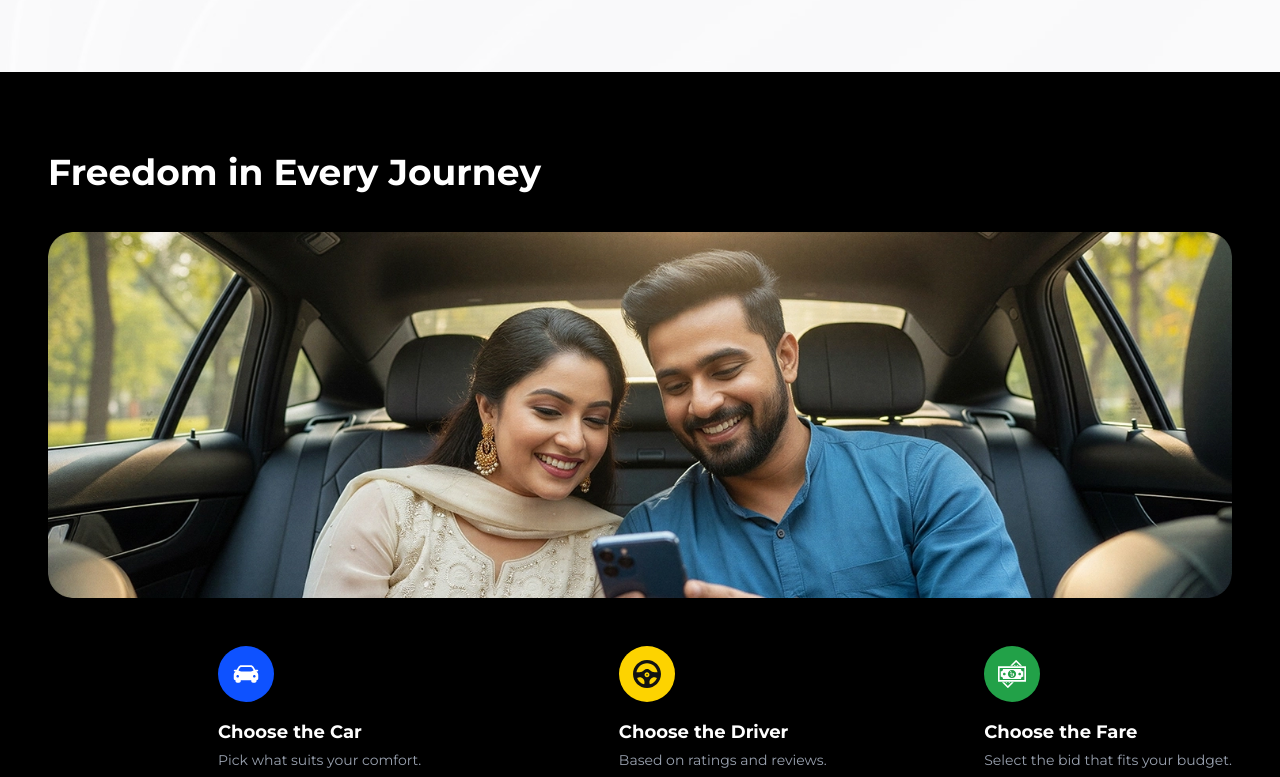
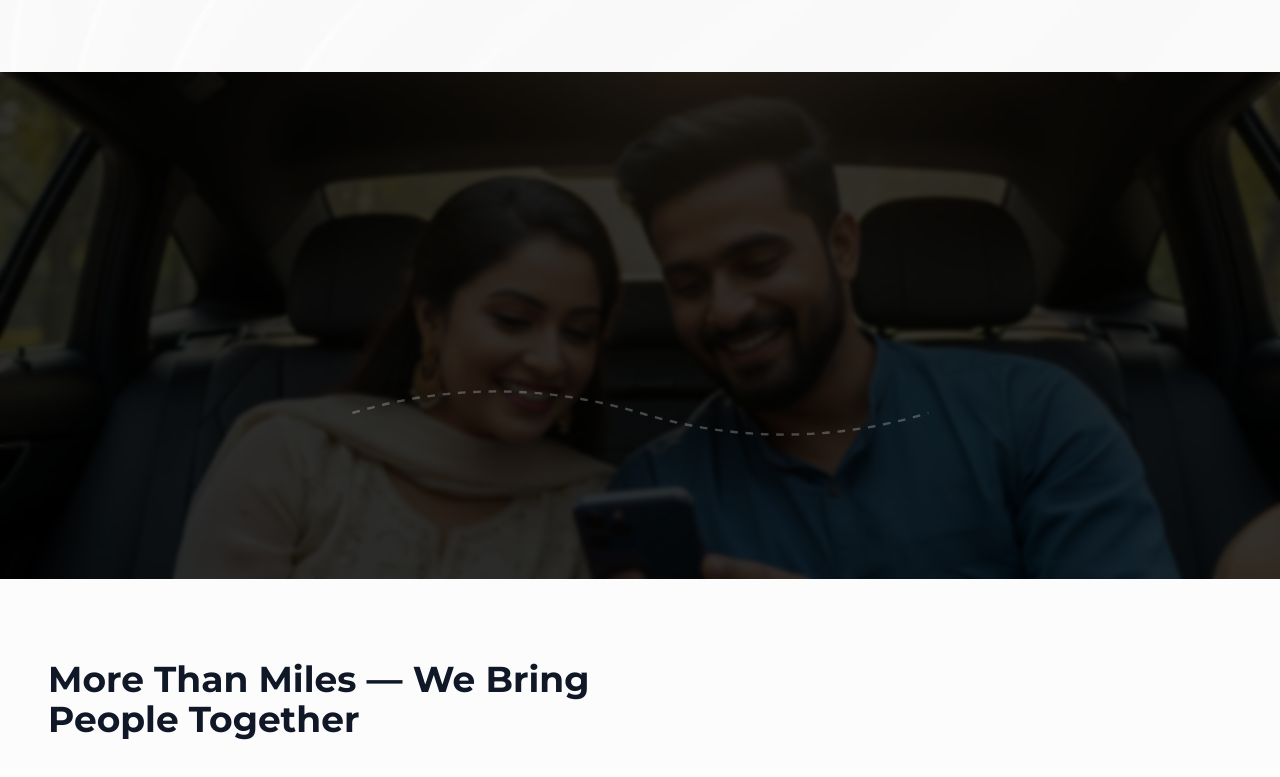
Before and after one commit to Sanjida-Parven-Alfe/garibook-homepage, a React (Vite) app: page / in a window 1280 px wide. Shown: the part 2020-2797 px from the top of the page. Built offline with nearby package versions, Linux system fonts and the light colour scheme.

Commit message:
Freedom Section style edited

```diff
--- a/src/components/sections/FreedomSection.jsx
+++ b/src/components/sections/FreedomSection.jsx
@@ -11,56 +11,128 @@ import priceIcon from "../../assets/icons/price.svg";
 gsap.registerPlugin(ScrollTrigger);
 
 const items = [
-  { key: "chooseCar", icon: carIcon },
-  { key: "chooseDriver", icon: driveIcon },
-  { key: "chooseFare", icon: priceIcon },
+  { key: "chooseCar", icon: carIcon, number: "01" },
+  { key: "chooseDriver", icon: driveIcon, number: "02" },
+  { key: "chooseFare", icon: priceIcon, number: "03" },
 ];
 
 export default function FreedomSection() {
   const { t } = useLanguage();
   const sectionRef = useRef(null);
-  const cardsRef = useRef([]);
+  const titleRef = useRef(null);
+  const itemsRef = useRef([]);
 
   useEffect(() => {
     const ctx = gsap.context(() => {
-      gsap.from(cardsRef.current, {
-        opacity: 0,
-        y: 40,
-        duration: 0.6,
-        stagger: 0.2,
-        scrollTrigger: {
-          trigger: sectionRef.current,
-          start: "top 75%",
-          once: true,
-        },
+      gsap.fromTo(
+        titleRef.current,
+        { opacity: 0, y: 50 },
+        {
+          opacity: 1,
+          y: 0,
+          duration: 0.9,
+          ease: "power3.out",
+          scrollTrigger: {
+            trigger: sectionRef.current,
+            start: "top 75%",
+            end: "bottom 20%",
+            toggleActions: "play reverse play reverse",
+          },
+        }
+      );
+
+
+      itemsRef.current.forEach((itemEl, index) => {
+        if (!itemEl) return;
+
+        gsap.fromTo(
+          itemEl,
+          { opacity: 0, y: 70, scale: 0.85 },
+          {
+            opacity: 1,
+            y: 0,
+            scale: 1,
+            duration: 0.9,
+            delay: index * 0.15,
+            ease: "power3.out",
+            scrollTrigger: {
+              trigger: sectionRef.current,
+              start: "top 70%",
+              end: "bottom 15%",
+              toggleActions: "play reverse play reverse",
+            },
+          }
+        );
       });
     }, sectionRef);
+
     return () => ctx.revert();
   }, []);
 
   return (
-    <section ref={sectionRef} className="bg-black py-16 md:py-20">
-      <div className="mx-auto max-w-7xl px-6 md:px-12">
-        <h2 className="text-3xl md:text-4xl font-bold text-white mb-10">
-          {t.freedom?.heading}
-        </h2>
+    <section
+      ref={sectionRef}
+      className="relative py-12 md:py-16 bg-cover bg-center bg-no-repeat overflow-hidden"
+      style={{ backgroundImage: `url(${bannerImg})` }}
+    >
 
-        <div className="rounded-3xl overflow-hidden mb-12">
-          <img src={bannerImg} alt="" className="w-full h-auto object-cover" />
+      <div className="absolute inset-0 bg-black/80 backdrop-blur-[2px]" />
+
+      <div className="relative z-10 mx-auto max-w-7xl px-6 md:px-12">
+
+        <div ref={titleRef} className="text-center mb-12 md:mb-16">
+          <h2 className="text-3xl md:text-5xl font-black text-white tracking-wide leading-tight">
+            Freedom in <span className="text-amber-400">Every Journey</span>
+          </h2>
         </div>
 
-        <div className="grid grid-cols-1 sm:grid-cols-3 gap-8 justify-items-start md:justify-items-end">
+
+        <div className="relative grid grid-cols-1 md:grid-cols-3 gap-10 md:gap-8 text-center items-start">
+
+          <div className="hidden md:block absolute top-[105px] left-[15%] right-[15%] z-0 pointer-events-none">
+            <svg
+              className="w-full h-24"
+              viewBox="0 0 800 100"
+              fill="none"
+              xmlns="http://www.w3.org/2000/svg"
+            >
+              <path
+                d="M100,50 Q250,5 400,50 T700,50"
+                stroke="rgba(255, 255, 255, 0.25)"
+                strokeWidth="2.5"
+                strokeDasharray="8 8"
+                fill="none"
+              />
+            </svg>
+          </div>
+
           {items.map((item, i) => (
             <div
               key={item.key}
-              ref={(el) => (cardsRef.current[i] = el)}
-              className="text-left"
+              ref={(el) => (itemsRef.current[i] = el)}
+              className="relative z-10 flex flex-col items-center group"
             >
-              <img src={item.icon} alt="" className="h-14 w-auto mb-4" />
-              <h5 className="text-lg font-bold text-white mb-1">
+              {/* Step Number */}
+              <span className="text-4xl md:text-5xl font-black text-white/30 mb-3 tracking-widest transition-colors duration-300 group-hover:text-amber-400/80">
+                {item.number}
+              </span>
+
+
+              <div className="relative mb-5 transition-transform duration-300 group-hover:scale-110">
+                <div className="w-24 h-24 md:w-28 md:h-28 rounded-full bg-white/10 border border-white/20 p-2 flex items-center justify-center shadow-2xl backdrop-blur-md">
+                  <img
+                    src={item.icon}
+                    alt=""
+                    className="w-full h-full object-contain"
+                  />
+                </div>
+              </div>
+
+              {/* Text Information */}
+              <h3 className="text-xl md:text-2xl font-bold text-white mb-2 tracking-wide">
                 {t.freedom?.[item.key]}
-              </h5>
-              <p className="text-gray-400 text-sm">
+              </h3>
+              <p className="text-gray-300 text-xs md:text-sm max-w-xs leading-relaxed">
                 {t.freedom?.[`${item.key}Desc`]}
               </p>
             </div>
```
